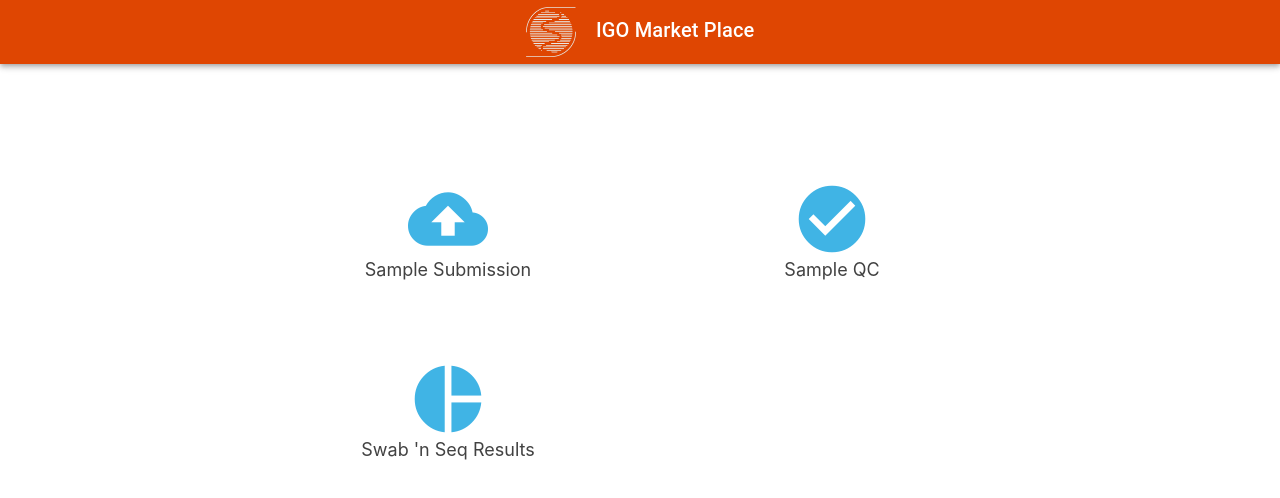
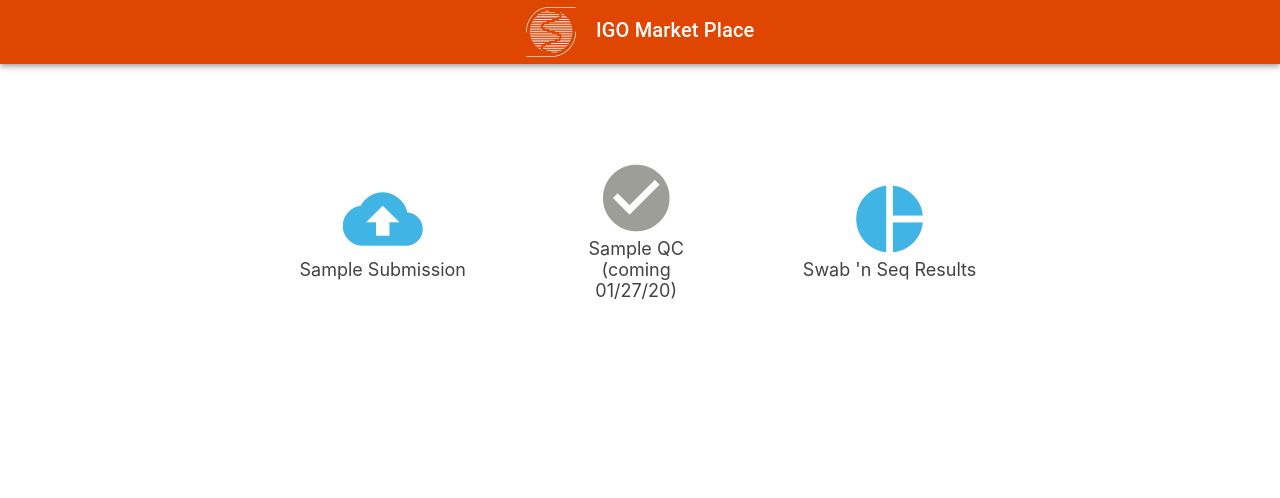
Before and after one commit to mskcc/igo-landing-page, a React (Create React App) app: page / in a window 1280 px wide. Shown: the top 498 px of the page. Built offline with nearby package versions, Linux system fonts and the light colour scheme.

Commit message:
Updates for SampleQC

```diff
--- a/src/App.js
+++ b/src/App.js
@@ -22,8 +22,8 @@
             icon="cloud_upload"
           />
            <Link
-            // disabled={true}
-            title="Sample QC"
+            disabled={true}
+            title="Sample QC (coming 01/27/20)"
             source="https://igo.mskcc.org/sample-qc"
             icon="check_circle"
           />
@@ -64,9 +64,11 @@
 const styles = theme => ({
   content: {
     display: "grid",
-    width: "60vw",
+    width: "70vw",
     textAlign: "center",
-    gridRowGap: "2em"
+    gridRowGap: "2em",
+    gridTemplateAreas: "'a b' 'c c'"
+
   },
   title: {
     margin: "0 auto"
--- a/src/App.scss
+++ b/src/App.scss
@@ -57,7 +57,8 @@
   margin: 5em auto;
   align-items: center;
   justify-items: center;
-  grid-template-columns: 50% 50%;
+  grid-template-columns: 33% 33% 33%;
+  // grid-template-areas: "a b" "c c";
 }
 
 .link {
```
